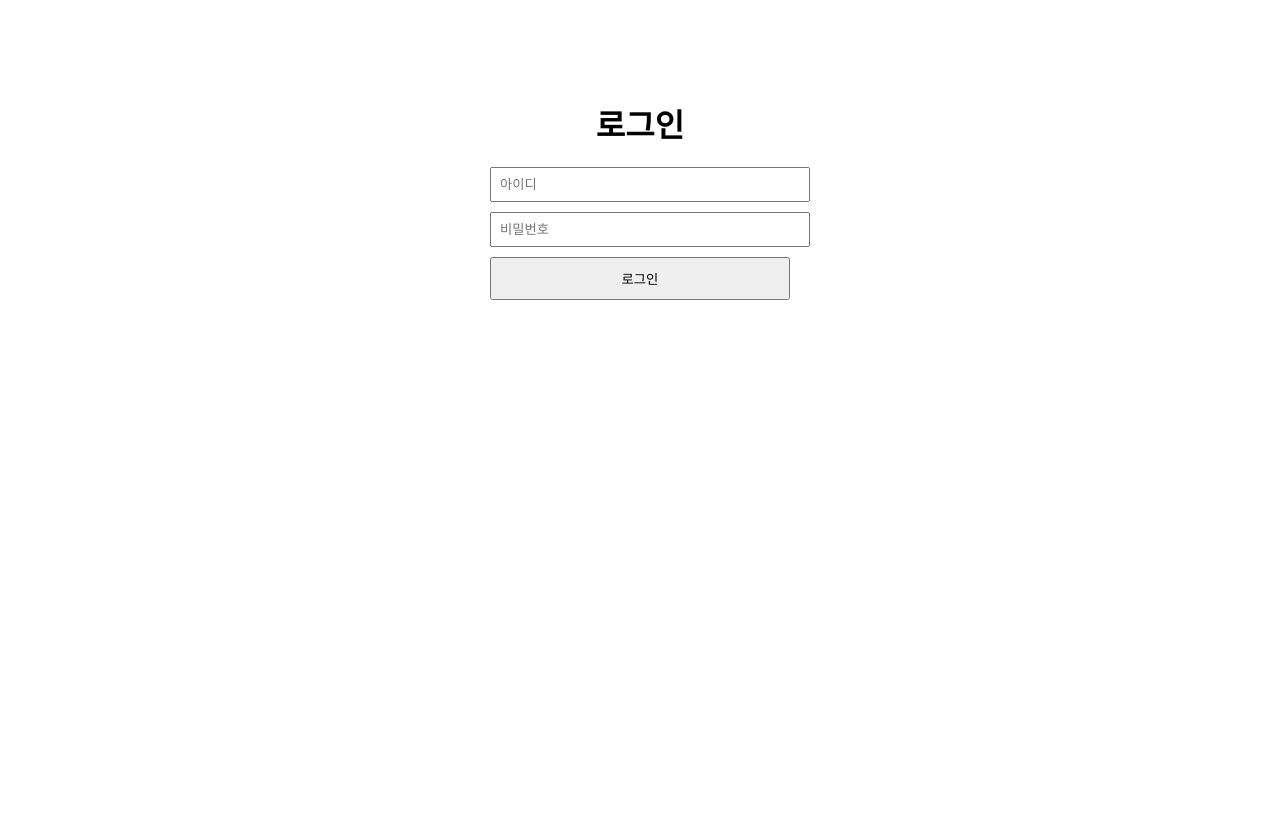
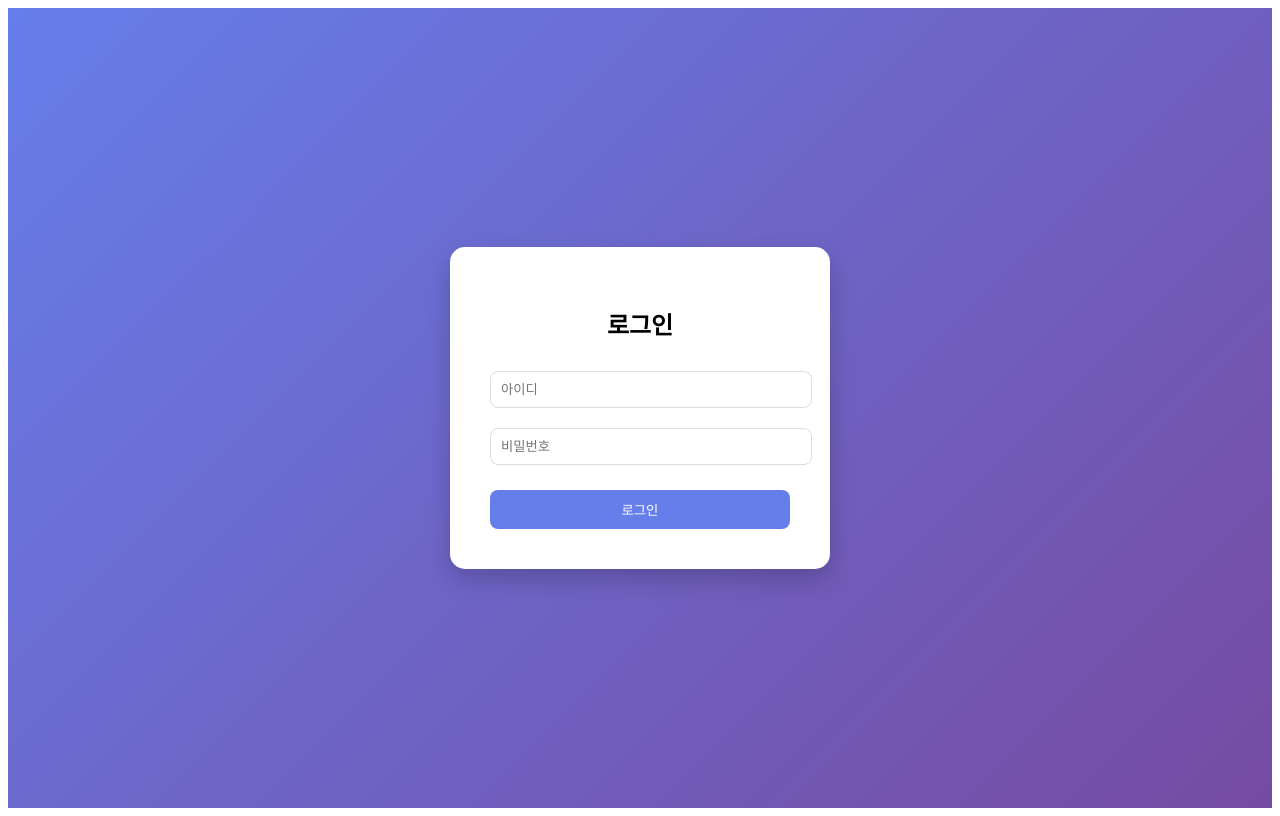
Before and after one commit to phmin819/Lecture_Review, a Vue app in the folder frontend/: page /login in a window 1280 px wide. Built offline with nearby package versions, Linux system fonts and the light colour scheme.

Commit message:
frontend-fix

```diff
--- a/frontend/src/views/HomeView.vue
+++ b/frontend/src/views/HomeView.vue
@@ -1,3 +1,104 @@
 <template>
-  <h1>홈 화면이다 🎉</h1>
+  <div class="container">
+
+    <!-- 로고 -->
+    <h1 class="logo">📚 명지전문대</h1>
+    <p class="subtitle">당신의 완벽한 시간표를 위한 최소한의 강의 기록.</p>
+
+    <!-- 검색 -->
+    <input class="search" placeholder="과목명, 교수명, 코드 검색..." />
+
+    <!-- 인기 강의 -->
+    <div class="card highlight">
+      <h3>🔥 오늘의 인기 강의</h3>
+      <p>수강신청 기간, 학생들이 많이 찾은 강의입니다.</p>
+
+      <div class="tags">
+        <span>💻 데이터 구조</span>
+        <span>🎨 현대미술</span>
+      </div>
+    </div>
+
+    <!-- 강의 리스트 -->
+    <div class="lecture" v-for="lecture in lectures" :key="lecture.id">
+      <div>
+        <h4>{{ lecture.name }}</h4>
+        <p>{{ lecture.prof }}</p>
+      </div>
+      <span class="rating">⭐ {{ lecture.rating }}</span>
+    </div>
+
+  </div>
 </template>
+
+<script>
+export default {
+  data() {
+    return {
+      lectures: [
+        { id: 1, name: '데이터 구조 및 알고리즘', prof: '김개발', rating: 4.8 },
+        { id: 2, name: '현대미술의 이해', prof: '이예술', rating: 4.5 },
+        { id: 3, name: '스타트업 경영론', prof: '박창업', rating: 3.9 }
+      ]
+    }
+  }
+}
+</script>
+
+<style scoped>
+.container {
+  max-width: 600px;
+  margin: 50px auto;
+  font-family: sans-serif;
+}
+
+/* 로고 */
+.logo {
+  font-size: 32px;
+}
+
+.subtitle {
+  color: gray;
+  margin-bottom: 20px;
+}
+
+/* 검색 */
+.search {
+  width: 100%;
+  padding: 12px;
+  border-radius: 10px;
+  border: none;
+  background: #f3f3f3;
+  margin-bottom: 20px;
+}
+
+/* 카드 */
+.card {
+  background: #eef2ff;
+  padding: 20px;
+  border-radius: 15px;
+  margin-bottom: 20px;
+}
+
+/* 태그 */
+.tags span {
+  background: white;
+  padding: 5px 10px;
+  border-radius: 10px;
+  margin-right: 10px;
+}
+
+/* 강의 리스트 */
+.lecture {
+  display: flex;
+  justify-content: space-between;
+  padding: 15px;
+  background: #fafafa;
+  border-radius: 10px;
+  margin-bottom: 10px;
+}
+
+.rating {
+  font-weight: bold;
+}
+</style>
--- a/frontend/src/views/LoginView.vue
+++ b/frontend/src/views/LoginView.vue
@@ -1,11 +1,18 @@
 <template>
-  <div class="login-container">
-    <h1>로그인</h1>
+  <div class="wrapper">
+    <div class="login-box">
+      <h2>로그인</h2>
 
-    <input v-model="username" placeholder="아이디" />
-    <input v-model="password" type="password" placeholder="비밀번호" />
+      <div class="input-group">
+        <input v-model="username" placeholder="아이디" />
+      </div>
 
-    <button @click="login">로그인</button>
+      <div class="input-group">
+        <input v-model="password" type="password" placeholder="비밀번호" />
+      </div>
+
+      <button @click="login">로그인</button>
+    </div>
   </div>
 </template>
 
@@ -19,33 +26,72 @@ export default {
   },
   methods: {
     login() {
-      if (this.username === '' || this.password === '') {
+      if (!this.username || !this.password) {
         alert('아이디와 비밀번호를 입력하세요')
         return
       }
 
-      alert(`로그인 시도: ${this.username}`)
+      this.$router.push('/')
     }
   }
 }
 </script>
 
-<style>
-.login-container {
-  width: 300px;
-  margin: 100px auto;
-  text-align: center;
+<style scoped>
+/* 전체 배경 */
+.wrapper {
+  height: 100vh;
+  display: flex;
+  justify-content: center;
+  align-items: center;
+  background: linear-gradient(135deg, #667eea, #764ba2);
 }
 
-input {
-  display: block;
-  margin: 10px auto;
-  padding: 8px;
-  width: 100%;
+/* 로그인 박스 */
+.login-box {
+  background: white;
+  padding: 40px;
+  border-radius: 15px;
+  width: 300px;
+  text-align: center;
+  box-shadow: 0 10px 25px rgba(0,0,0,0.2);
 }
 
+h2 {
+  margin-bottom: 20px;
+}
+
+/* 입력창 */
+.input-group input {
+  width: 100%;
+  padding: 10px;
+  margin: 10px 0;
+  border: 1px solid #ddd;
+  border-radius: 8px;
+  outline: none;
+  transition: 0.3s;
+}
+
+/* 포커스 효과 */
+.input-group input:focus {
+  border-color: #667eea;
+  box-shadow: 0 0 5px rgba(102,126,234,0.5);
+}
+
+/* 버튼 */
 button {
+  width: 100%;
   padding: 10px;
-  width: 100%;
+  margin-top: 15px;
+  background: #667eea;
+  color: white;
+  border: none;
+  border-radius: 8px;
+  cursor: pointer;
+  transition: 0.3s;
+}
+
+button:hover {
+  background: #5a67d8;
 }
 </style>
```
Also changed, not shown: 1 other file (tests, documents, lock files or other folders).
